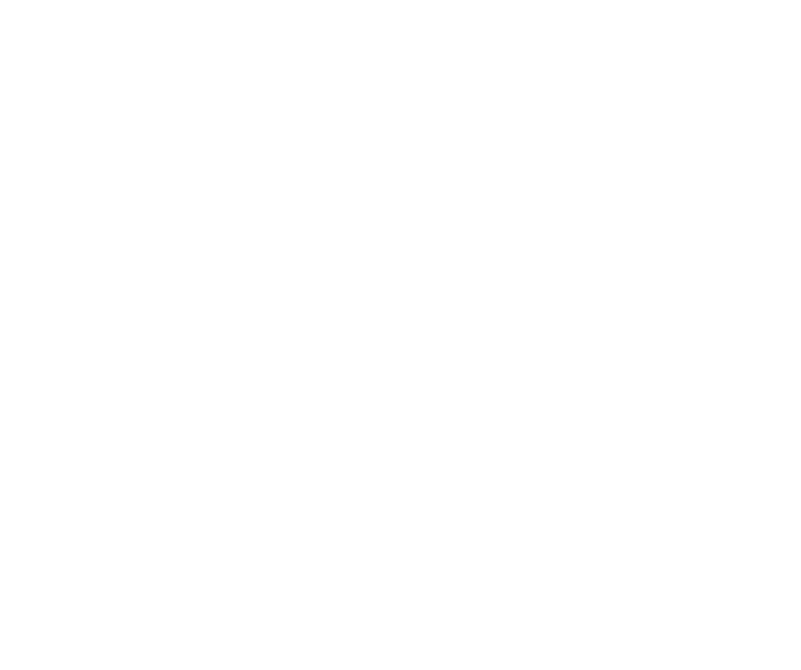
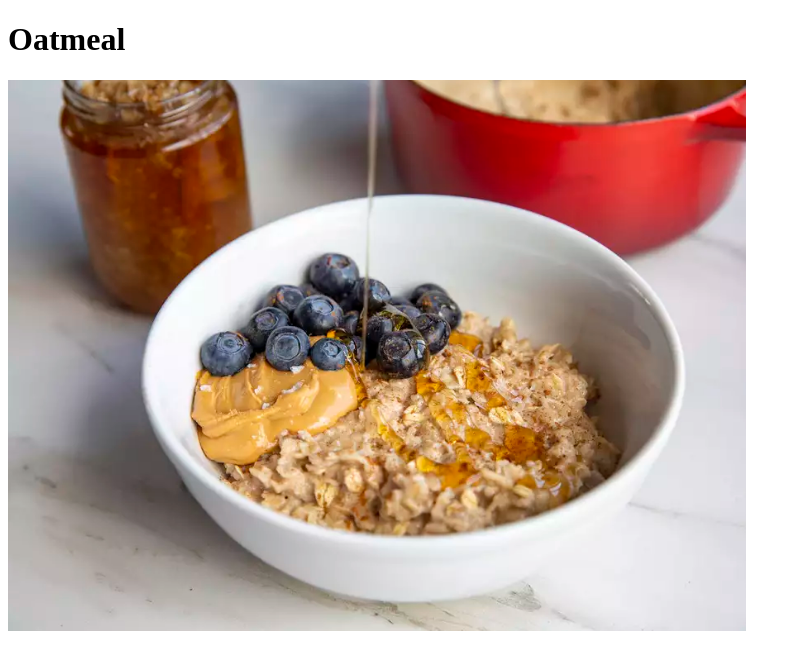
Before and after one commit to michael-hoang/odin-recipes, a plain HTML site: page recipes/oatmeal.html in a window 1280 px wide. Shown: the whole page, without its empty margins (0-801 px from the left). Drawn offline with Linux system fonts and the light colour scheme.

Commit message:
Embed oatmeal image to oatmeal.html

```diff
--- a/recipes/oatmeal.html
+++ b/recipes/oatmeal.html
@@ -6,5 +6,7 @@
   </head>
 
   <body>
+    <h1>Oatmeal</h1>
+    <img src="../images/oatmeal.png" alt="oatmeal-image">
   </body>
 </html>
```
